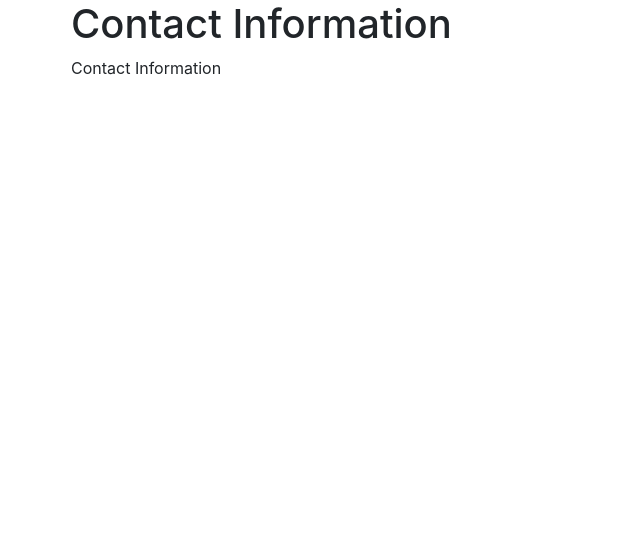
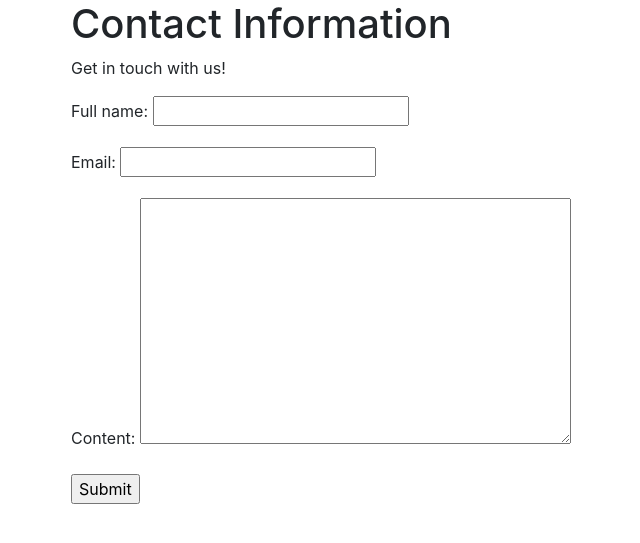
Before and after one commit to Macroshock/django-blog, a Django app: page /contact/ in a window 1280 px wide. Shown: the top 543 px of the page, without its empty margins (299-939 px from the left). Run offline with Django 3.2, Linux system fonts and the light colour scheme; some libraries are stand-ins or nearby versions.

Commit message:
Added contact form

```diff
--- /dev/null
+++ b/src/Site_Blog/forms.py
@@ -0,0 +1,7 @@
+from django import forms
+
+
+class ContactForm(forms.Form):
+  full_name = forms.CharField()
+  email = forms.EmailField()
+  content = forms.CharField(widget=forms.Textarea)
--- a/src/Site_Blog/views.py
+++ b/src/Site_Blog/views.py
@@ -1,5 +1,7 @@
 from django.http import HttpResponse
 from django.shortcuts import render
+
+from .forms import ContactForm
 
 def home_page(request):
 
@@ -17,7 +19,16 @@ def about_page(request):
 
 
 def contact_page(request):
-  return render(request, 'contact.html', {
+  form = ContactForm(request.POST or None)
+  if form.is_valid():
+    print(form.cleaned_data)
+    form = ContactForm()
+
+  t_name = 'contact.html'
+  context = {
     'title': 'Contact',
-    'title_header': 'Contact Information'
-    })
+    'title_header': 'Contact Information',
+    'form': form
+    }
+
+  return render(request, t_name, context)
--- a/src/templates/contact.html
+++ b/src/templates/contact.html
@@ -1,5 +1,13 @@
 {% extends "base.html" %}
 
 {% block content %}
-<p>Contact Information</p>
+
+<p>Get in touch with us!</p>
+
+<form method="POST" action=".">
+  {% csrf_token %}
+  {{ form.as_p }}
+  <input type="submit" value="Submit">
+</form>
+
 {% endblock %}
```
